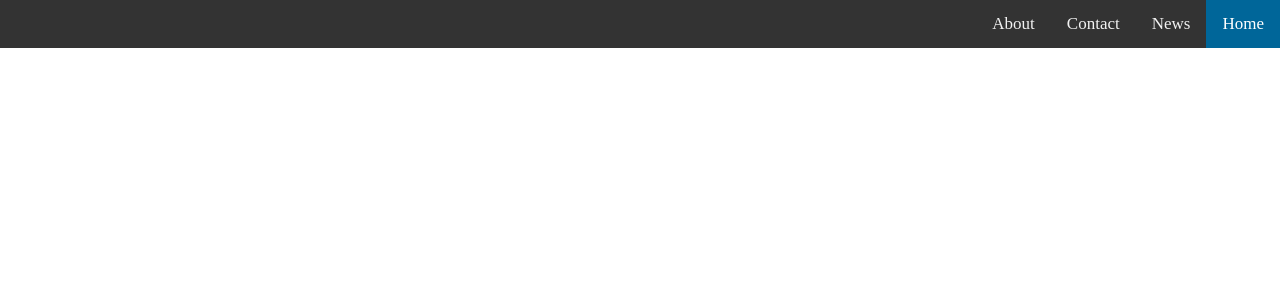
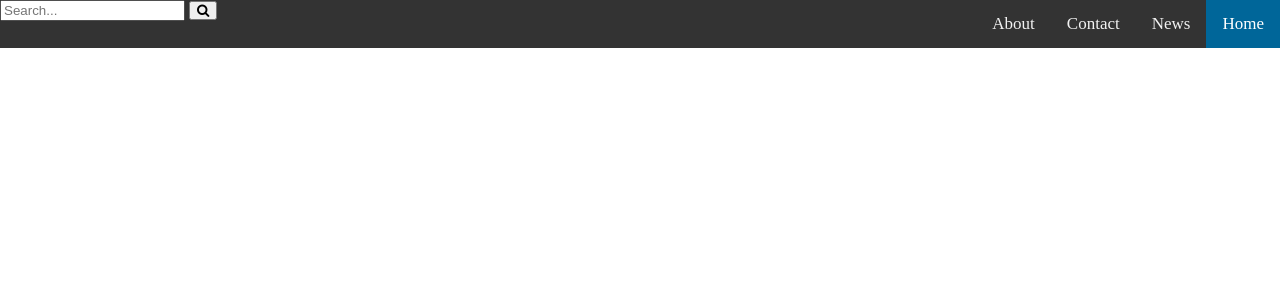
Before and after one commit to jgtvares/melodies.com, a Django app: page / in a window 1280 px wide. Shown: the top 300 px of the page. Run offline with Django 3.2, Linux system fonts and the light colour scheme.

Commit message:
Add a search bar

```diff
--- a/website/templates/website/base.html
+++ b/website/templates/website/base.html
@@ -9,7 +9,8 @@
         <link rel="stylesheet" href="https://cdnjs.cloudflare.com/ajax/libs/font-awesome/4.7.0/css/font-awesome.min.css">
     </head>
     <body>
-        {% block content %}
+        {% block navbar %}
+
             <div class="topnav" id="navbar">
                 <a href="javascript:void(0);" class="icon" onclick="toggle()">
                     <i class="fa fa-bars"></i>
@@ -18,6 +19,12 @@
                 <a href="#news">News</a>
                 <a href="#contact">Contact</a>
                 <a href="#about">About</a>
+                 <div class="search-container">
+                    <form action="/action_page.php">
+                        <input type="text" placeholder="Search..." name="search">
+                        <button type="submit"><i class="fa fa-search"></i></button>
+                    </form>
+                </div>
             </div>
 
         <script>
@@ -30,6 +37,8 @@
             }
             }
         </script>
+        {% endblock navbar %}
+        {% block content %}
         {% endblock content %}
     </body>
 </html>
```
